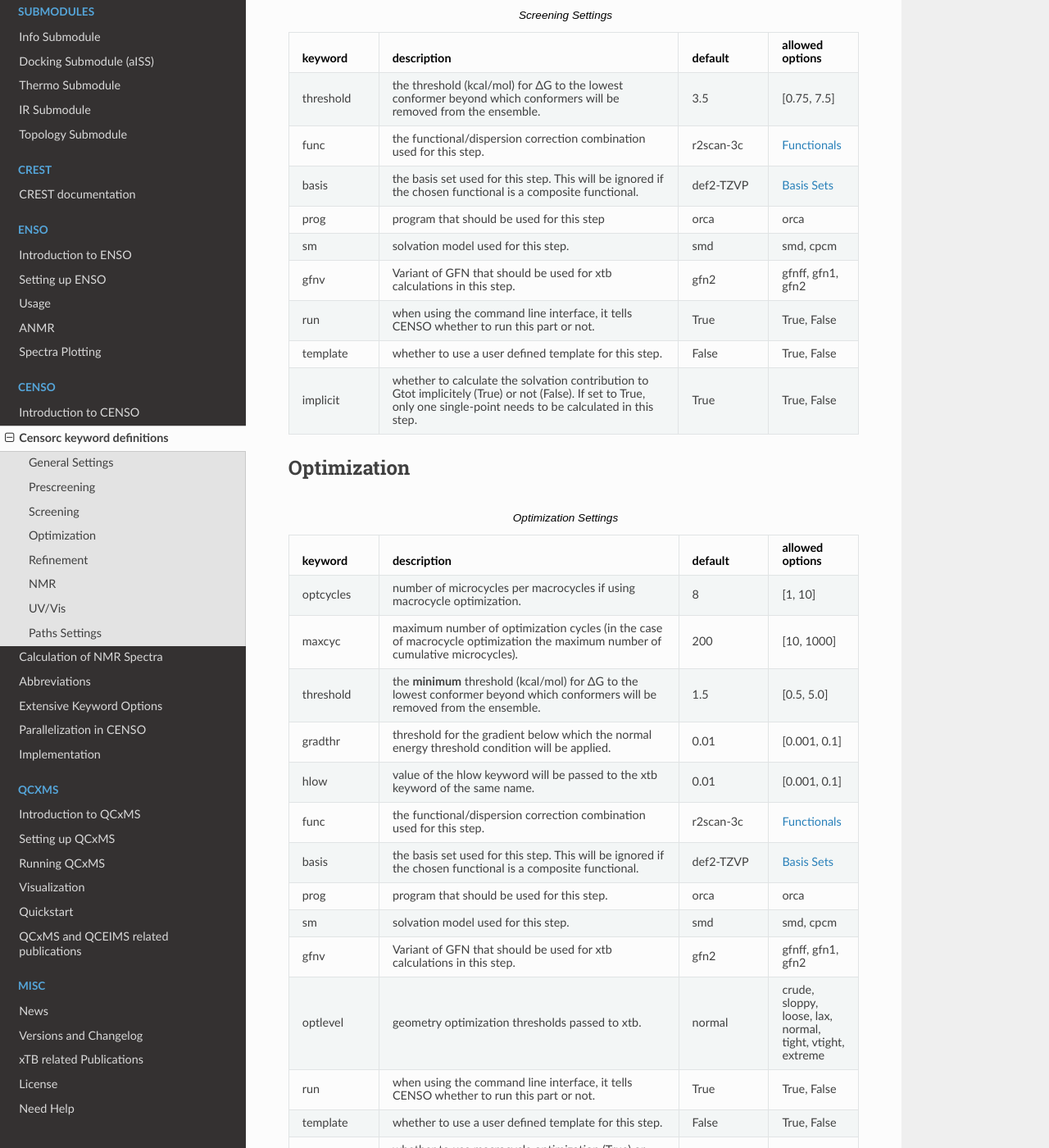
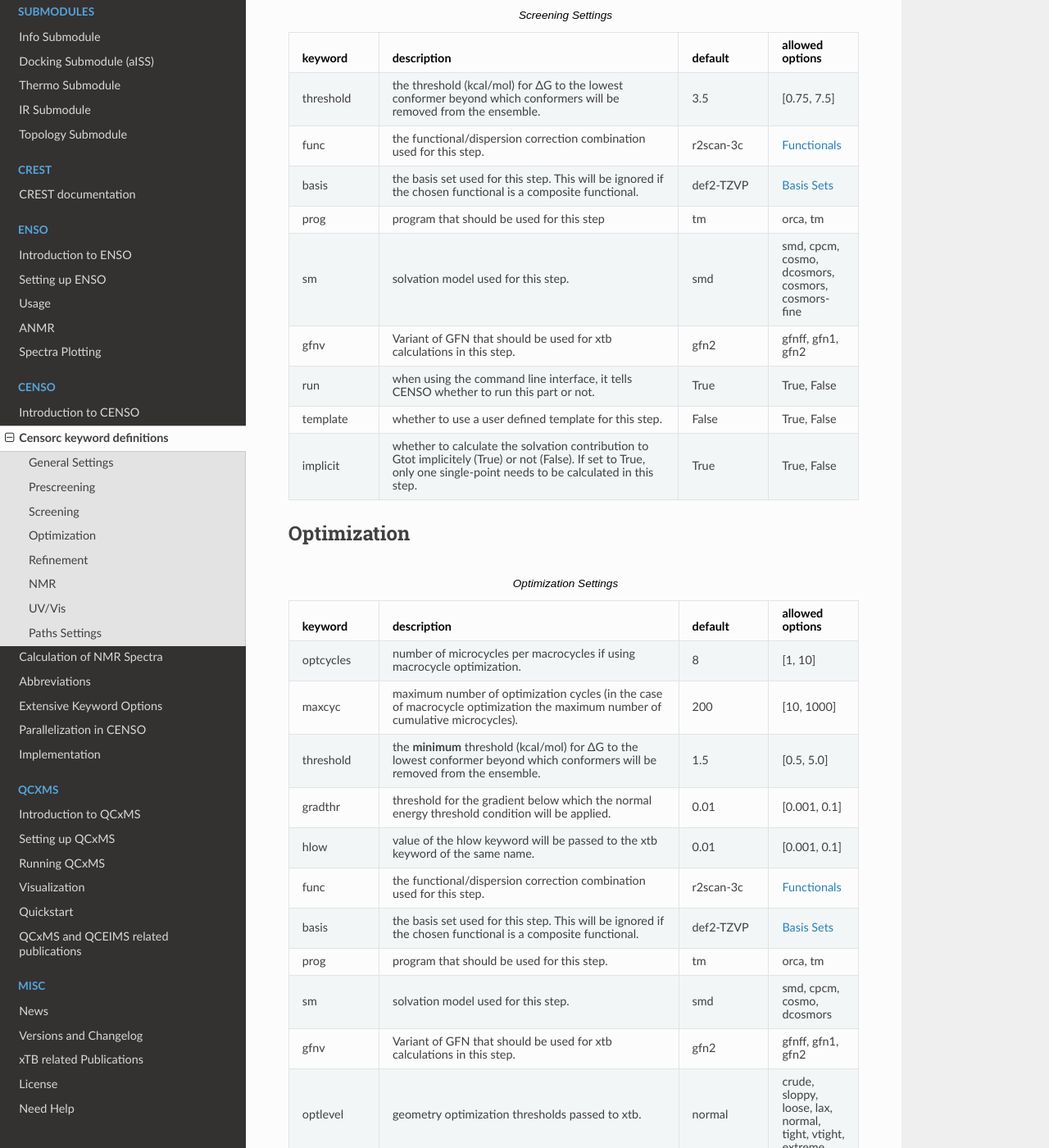
Before and after one commit to grimme-lab/xtb_docs, a Sphinx documentation site: the page built from source/CENSO_docs/censorc.rst, in a window 1280 px wide and 1400 px high, scrolled down 2559 px. Shown: the whole window at 82% size. Built offline with Sphinx 7.4.7 and the Read the Docs theme 3.1.0, drawn with Linux system fonts in a browser that asks for light colours; some of the changed text lies outside the part shown.

Commit message:
added new turbomole settings to rc keywords

```diff
--- a/source/CENSO_docs/censorc.rst
+++ b/source/CENSO_docs/censorc.rst
@@ -127,8 +127,8 @@ Prescreening
       - :ref:`censo_bs`
     * - prog
       - program that should be used for this step
-      - orca
-      - orca
+      - tm
+      - orca, tm
     * - gfnv
       - Variant of GFN that should be used for xtb calculations in this step.
       - gfn2
@@ -168,12 +168,12 @@ Screening
       - :ref:`censo_bs`
     * - prog
       - program that should be used for this step
-      - orca
-      - orca
+      - tm
+      - orca, tm
     * - sm
       - solvation model used for this step.
       - smd
-      - smd, cpcm
+      - smd, cpcm, cosmo, dcosmors, cosmors, cosmors-fine
     * - gfnv
       - Variant of GFN that should be used for xtb calculations in this step.
       - gfn2
@@ -233,12 +233,12 @@ Optimization
       - :ref:`censo_bs`
     * - prog
       - program that should be used for this step.
-      - orca
-      - orca
+      - tm
+      - orca, tm
     * - sm
       - solvation model used for this step.
       - smd
-      - smd, cpcm
+      - smd, cpcm, cosmo, dcosmors
     * - gfnv
       - Variant of GFN that should be used for xtb calculations in this step.
       - gfn2
@@ -294,12 +294,12 @@ Refinement
       - :ref:`censo_bs`
     * - prog
       - program that should be used for this step
-      - orca
-      - orca
+      - tm
+      - orca, tm
     * - sm
       - solvation model used for this step.
       - smd
-      - smd, cpcm
+      - smd, cpcm, cosmo, dcosmors, cosmors, cosmors-fine
     * - gfnv
       - Variant of GFN that should be used for xtb calculations in this step.
       - gfn2
@@ -340,7 +340,7 @@ NMR
     * - prog
       - program that should be used to calculate the shielding/coupling single-points.
       - orca
-      - orca
+      - orca, tm
     * - func_j
       - the functional/dispersion correction combination used in calculating the couplings.
       - pbe0-d4
@@ -352,7 +352,7 @@ NMR
     * - sm_j
       - solvation model used in the calculation of the couplings.
       - smd
-      - smd, cpcm
+      - smd, cpcm, cosmo, dcosmors
     * - func_s
       - the functional/dispersion correction combination used in calculating the shieldings.
       - pbe0-d4
@@ -364,7 +364,7 @@ NMR
     * - sm_s
       - solvation model used in the calculation of the shieldings.
       - smd
-      - smd, cpcm
+      - smd, cpcm, cosmo, dcosmors
     * - run
       - when using the command line interface, it tells CENSO whether to run this part or not.
       - False
```
